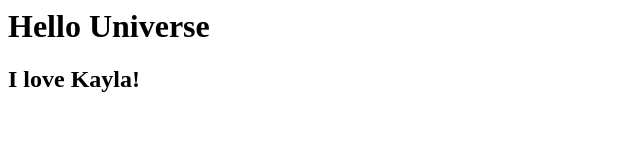
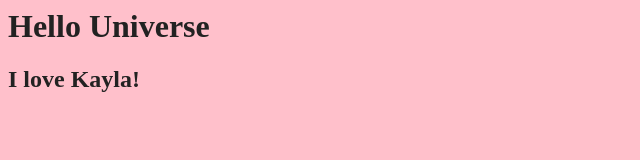
Before and after one commit to Taorep/Kayla, a plain HTML site: page index.html in a window 1280 px wide. Shown: the whole page, without its empty margins (0-640 px from the left). Drawn offline with Linux system fonts and the light colour scheme.

Commit message:
rename html

```diff
--- a/index.html
+++ b/index.html
@@ -3,6 +3,13 @@
 
 
 <title> Kayla's Website </title>
+
+<style>
+    body {
+        background-color:pink;
+        color: #222;
+    }
+</style>
 
 </head>
 
```
